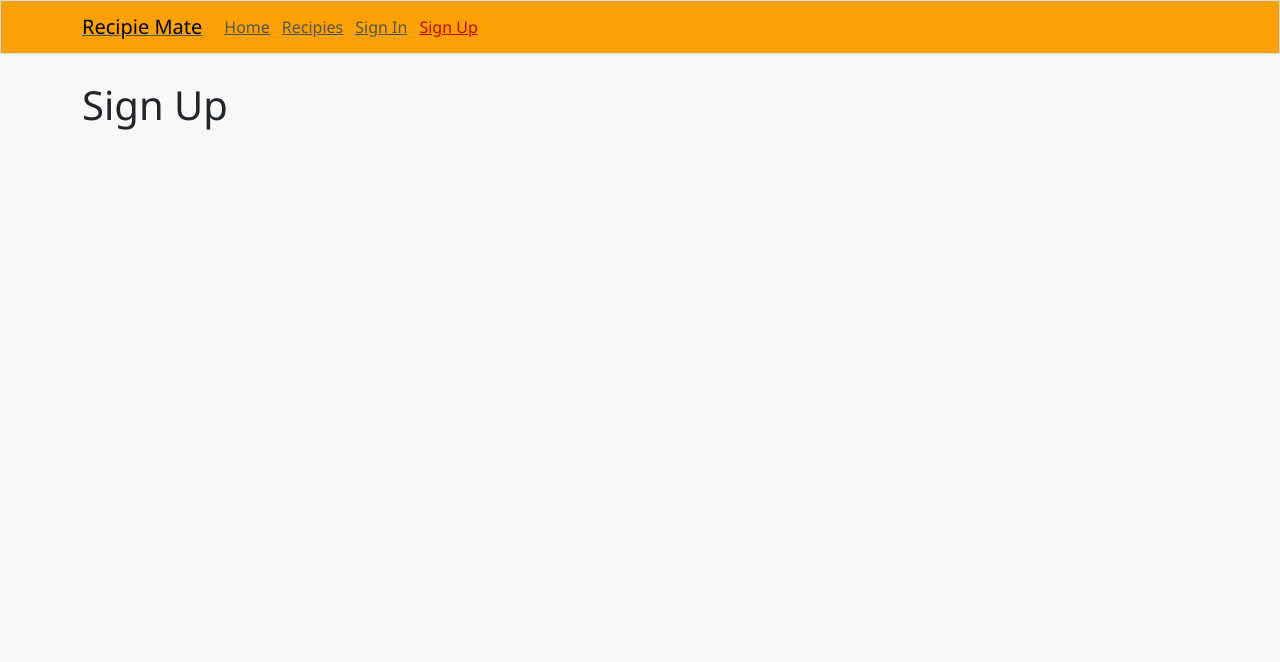
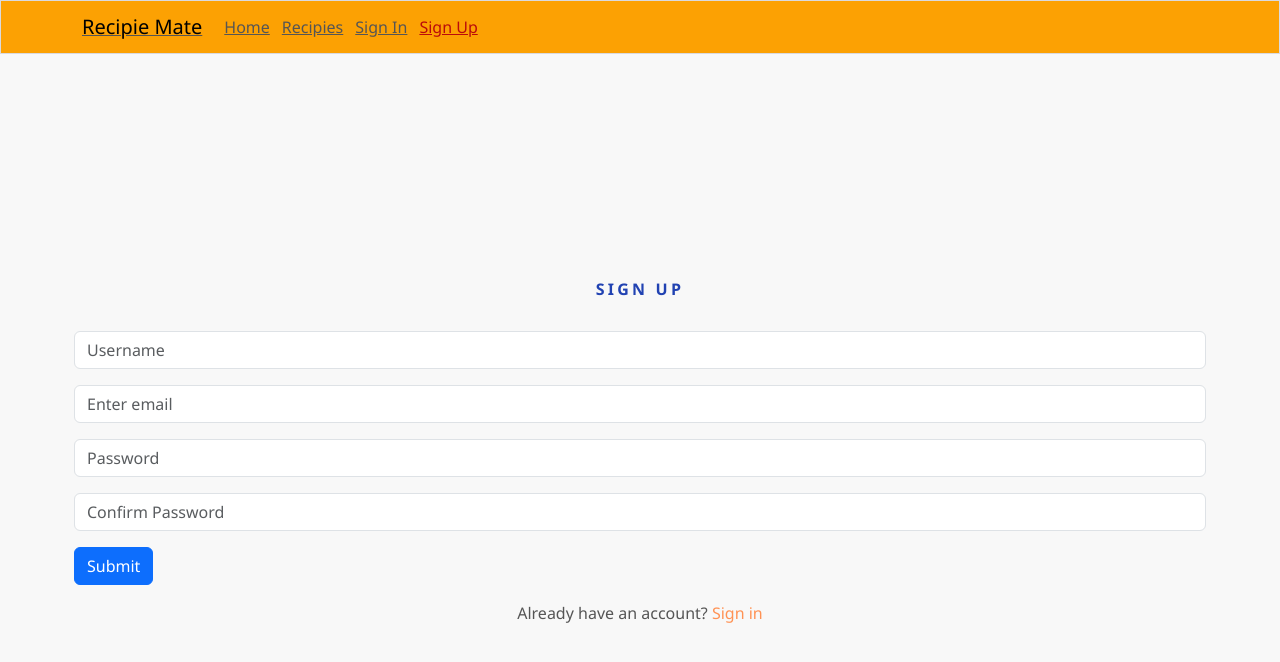
Before and after one commit to Rdawson96/recipie-mate-frontend, a React (Create React App) app: page /signup in a window 1280 px wide. Shown: the top 662 px of the page. Built offline with nearby package versions, Linux system fonts and the light colour scheme.

Commit message:
added form to sign up form

```diff
--- a/src/App.js
+++ b/src/App.js
@@ -2,6 +2,7 @@ import NavBar from './components/NavBar';
 import styles from './App.module.css';
 import Container from 'react-bootstrap/Container';
 import {Route,Routes} from 'react-router-dom';
+import SignUpForm from './pages/auth/SignUpForm';
 
 function App() {
   return (
@@ -12,7 +13,7 @@ function App() {
           <Route exact path="/" element={<h1>Home Page</h1>} />
           <Route exact path="/recipies" element={<h1>Recipies</h1>} />
           <Route exact path="/signin" element={<h1>Sign In</h1>} />
-          <Route exact path="/signup" element={<h1>Sign Up</h1>} />
+          <Route exact path="/signup" element={<SignUpForm />} />
           <Route element={<p>Page not Found!</p>} />
         </Routes>
       </Container>
--- /dev/null
+++ b/src/pages/auth/SignUpForm.js
@@ -0,0 +1,48 @@
+
+import React from "react";
+import { Link } from "react-router-dom";
+
+import styles from "../../styles/SignUpForm.module.css";
+import appStyles from "../../App.module.css";
+
+import { Form, Button, Col, Row, Container } from "react-bootstrap";
+
+const SignUpForm = () => {
+  return (
+    <Row className={styles.Row}>
+      <Col className="my-auto py-1 p-md-1">
+        <Container className={`${appStyles.Content} p-4 `}>
+          <h1 className={styles.Header}>sign up</h1>
+        </Container>
+    <Form>
+      <Form.Group className="mb-3" controlId="Username">
+        <Form.Label className="d-none">Username</Form.Label>
+        <Form.Control type="text" placeholder="Username" name="Username"/>
+      </Form.Group>
+      <Form.Group className="mb-3" controlId="formBasicEmail">
+        <Form.Label className="d-none">Email address</Form.Label>
+        <Form.Control type="email" placeholder="Enter email" />
+      </Form.Group>
+      <Form.Group className="mb-3" controlId="Password">
+        <Form.Label className="d-none">Password</Form.Label>
+        <Form.Control type="password" placeholder="Password" />
+      </Form.Group>
+      <Form.Group className="mb-3" controlId="confirmPassword">
+        <Form.Label className="d-none">Confirm Password</Form.Label>
+        <Form.Control type="password" placeholder="Confirm Password" />
+      </Form.Group>
+      <Button type="submit">
+        Submit
+      </Button>
+    </Form>
+        <Container className={`mt-3 ${appStyles.Content}`}>
+          <Link className={styles.Link} to="/signin">
+            Already have an account? <span>Sign in</span>
+          </Link>
+        </Container>
+      </Col>
+    </Row>
+  );
+};
+
+export default SignUpForm;
--- /dev/null
+++ b/src/styles/SignUpForm.module.css
@@ -0,0 +1,46 @@
+.Row {
+    height: calc(100vh - 81px);
+  }
+  .Input {
+    background: #ffffff;
+    border: 1px solid #f0f1f9;
+    box-sizing: border-box;
+    border-radius: 2px;
+    color: #7177a1;
+    text-align: center;
+    padding: 10px;
+  }
+
+  .Header {
+    font-style: normal;
+    font-weight: bold;
+    font-size: 16px;
+    line-height: 19px;
+    text-align: center;
+    letter-spacing: 0.2em;
+    text-transform: uppercase;
+    color: #2142b2;
+  }
+
+  .Link {
+    text-decoration: none;
+    text-align: center;
+    display: block;
+    margin: auto;
+  }
+
+  .Link span {
+    color: #ff9254;
+  }
+
+  .Container {
+    padding: 30px 10px;
+  }
+
+  .SignInCol {
+    height: 320px;
+  }
+
+  .SignUpCol {
+    height: 375px;
+  }
```
